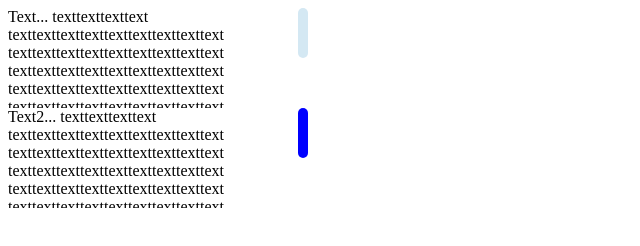
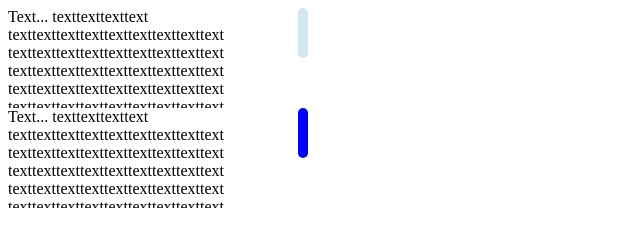
Before and after one commit to iroweb/scrollbar, a plain HTML site: page index.html in a window 1280 px wide. Shown: the full height of the page, 0-640 px from the left. Drawn offline with nearby package versions, Linux system fonts and the light colour scheme.

Commit message:
Update index.html

```diff
--- a/index.html
+++ b/index.html
@@ -23,7 +23,7 @@
 	end
 </p>
 <p class="scrollText">
-	Text2...
+	Text...
 	texttexttexttext
 	texttexttexttexttexttexttexttexttext
 	texttexttexttexttexttexttexttexttext
```
